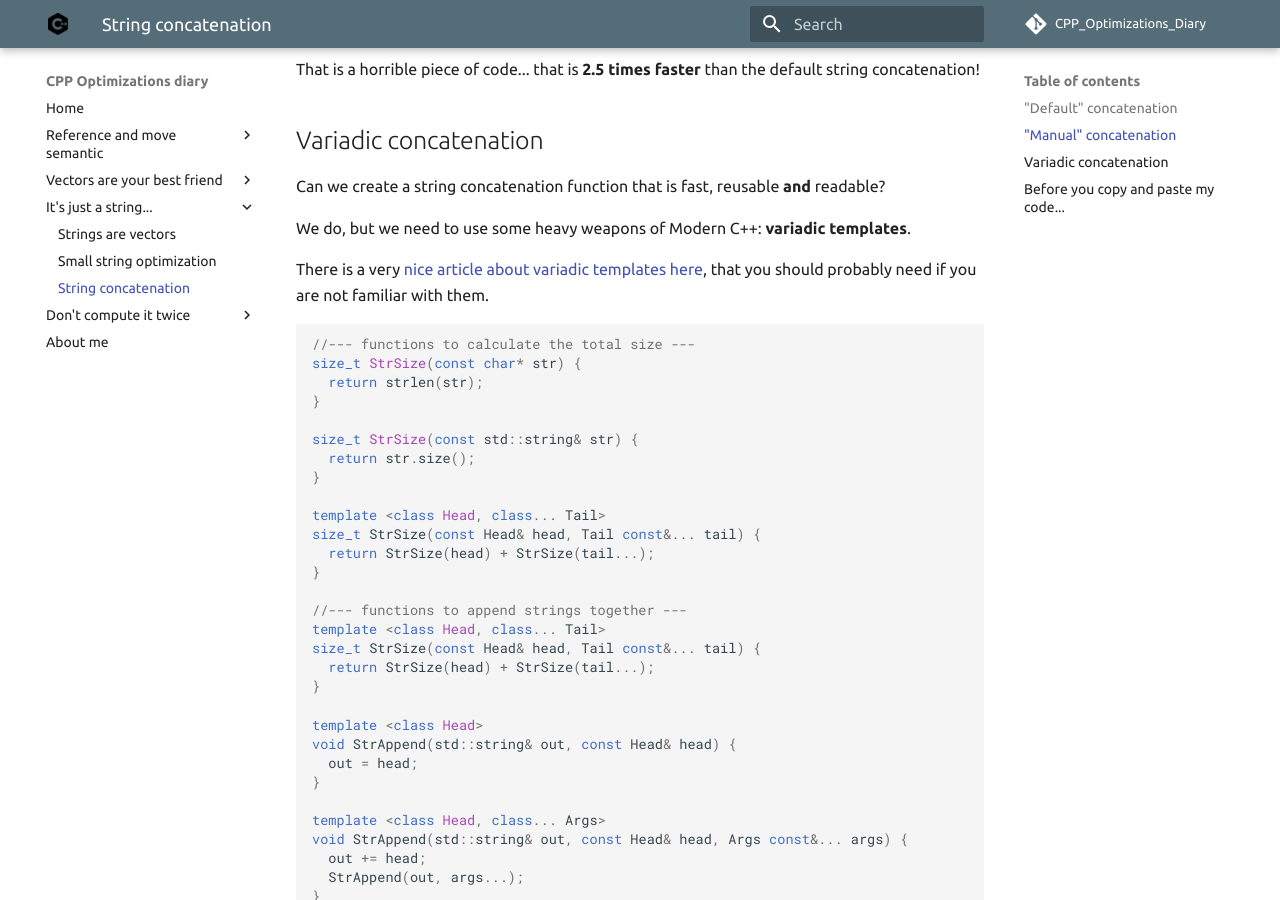
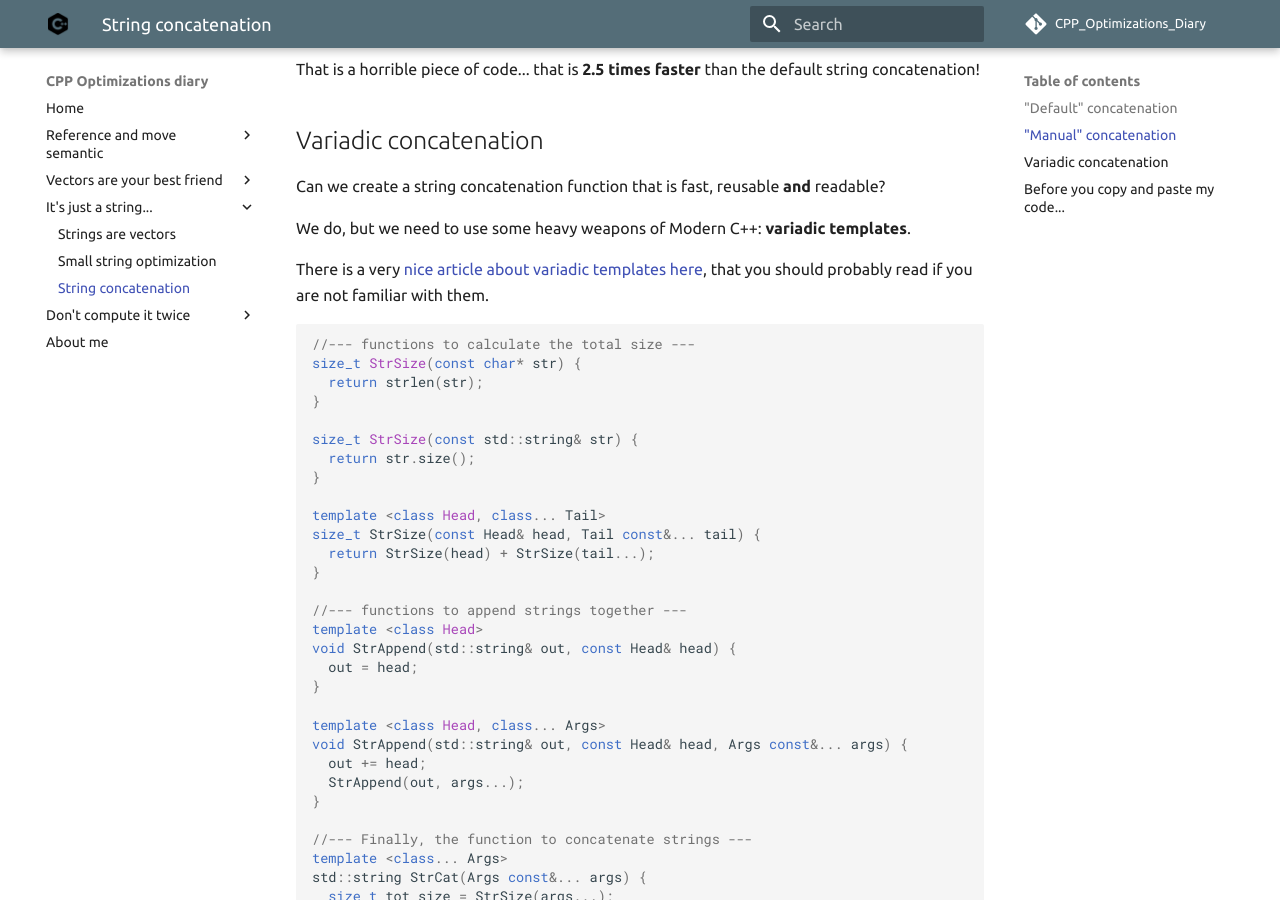
Before and after one commit to facontidavide/CPP_Optimizations_Diary, an MkDocs documentation site: the page built from docs/strings_concatenation.md, in a window 1280 px wide and 900 px high, scrolled down 2213 px. Built offline with MkDocs 1.6.1 and Material for MkDocs 9.7.7, drawn with Linux system fonts in a browser that asks for light colours; comment, search, counter and statistics services are not loaded.

Commit message:
Update strings_concatenation.md

````diff
--- a/docs/strings_concatenation.md
+++ b/docs/strings_concatenation.md
@@ -78,7 +78,7 @@ readable?
 We do, but we need to use some heavy weapons of Modern C++: **variadic templates**.
 
 There is a very [nice article about variadic templates here](https://arne-mertz.de/2016/11/more-variadic-templates/),
-that you should probably need if you are not familiar with them.
+that you should probably read if you are not familiar with them.
 
 
 ```C++
@@ -97,11 +97,6 @@ size_t StrSize(const Head& head, Tail const&... tail) {
 }
 
 //--- functions to append strings together ---
-template <class Head, class... Tail>
-size_t StrSize(const Head& head, Tail const&... tail) {
-  return StrSize(head) + StrSize(tail...);
-}
-
 template <class Head>
 void StrAppend(std::string& out, const Head& head) {
   out = head;
@@ -114,7 +109,6 @@ void StrAppend(std::string& out, const Head& head, Args const&... args) {
 }
 
 //--- Finally, the function to concatenate strings ---
-
 template <class... Args>
 std::string StrCat(Args const&... args) {
   size_t tot_size = StrSize(args...);
````
